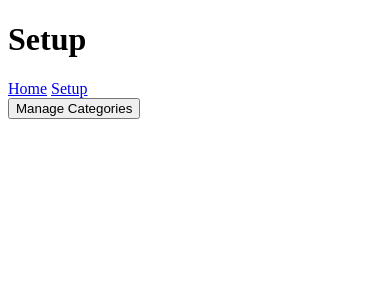
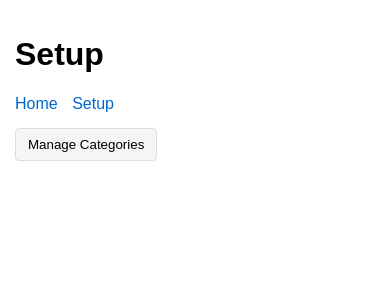
Before and after one commit to lksmoker/PlaidSync, a Flask app: page /setup in a window 390 px wide. Shown: the top 300 px of the page. Run offline with Flask 3, Linux system fonts and the light colour scheme.

Commit message:
Assistant checkpoint: Update CSS for mobile-friendly layout
Assistant generated file changes:
- templates/setup.html: Update CSS for mobile-friendly design

---

User prompt:

Can you make it more narrow, like for a mobile screen

```diff
--- a/templates/setup.html
+++ b/templates/setup.html
@@ -4,6 +4,12 @@
 <head>
     <title>Setup - Transaction Manager</title>
     <style>
+        body {
+            max-width: 100%;
+            margin: 0;
+            padding: 15px;
+            font-family: Arial, sans-serif;
+        }
         .modal {
             display: none;
             position: fixed;
@@ -15,21 +21,51 @@
         }
         .modal-content {
             background-color: white;
-            margin: 15% auto;
-            padding: 20px;
-            width: 80%;
-            max-width: 600px;
-            border-radius: 5px;
+            margin: 10% auto;
+            padding: 15px;
+            width: 90%;
+            max-width: 400px;
+            border-radius: 8px;
         }
         .category-item {
             display: flex;
             justify-content: space-between;
             align-items: center;
-            padding: 10px;
+            padding: 12px 8px;
             border-bottom: 1px solid #eee;
+            flex-wrap: wrap;
+        }
+        .category-item button {
+            margin: 4px;
         }
         .subcategory {
-            margin-left: 20px;
+            margin-left: 15px;
+            width: calc(100% - 15px);
+        }
+        button {
+            padding: 8px 12px;
+            border-radius: 4px;
+            border: 1px solid #ddd;
+            background: #f5f5f5;
+            cursor: pointer;
+        }
+        input, select {
+            width: 100%;
+            padding: 8px;
+            margin: 8px 0;
+            border: 1px solid #ddd;
+            border-radius: 4px;
+        }
+        #addCategoryForm {
+            margin: 15px 0;
+        }
+        nav {
+            margin: 15px 0;
+        }
+        nav a {
+            margin-right: 10px;
+            text-decoration: none;
+            color: #0066cc;
         }
     </style>
 </head>
```
